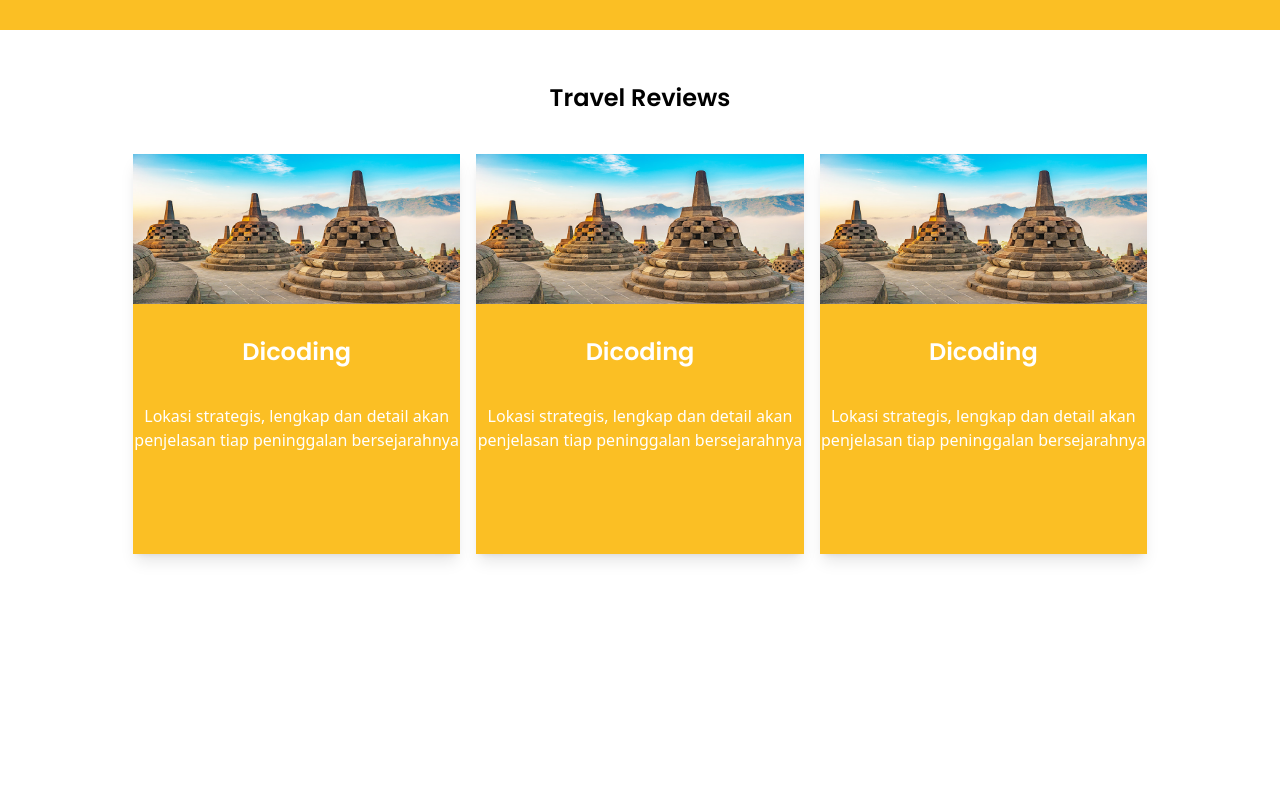
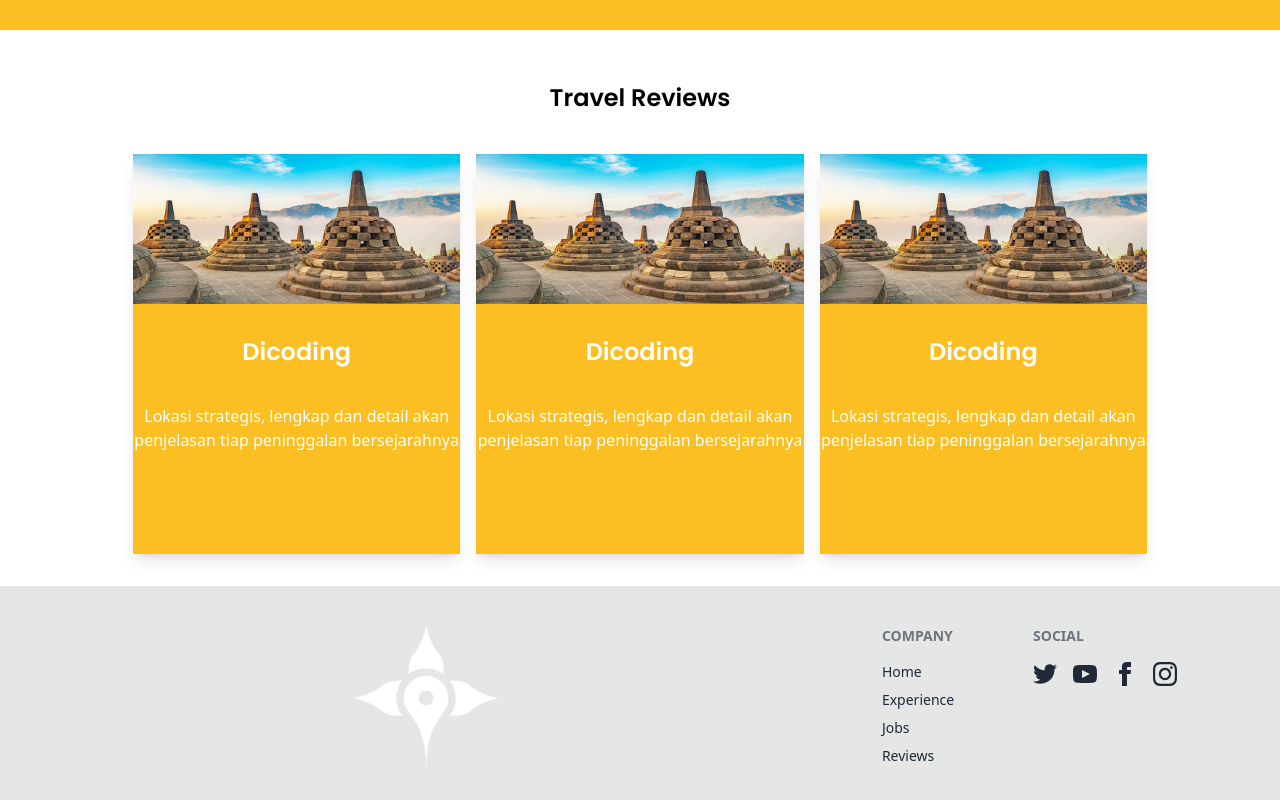
Before and after one commit to Zykiria01/sejaloka, a React (Vite) app: page / in a window 1280 px wide. Shown: the part 1888-2688 px from the top of the page. Before the commit the page ends 2474 px from the top, so only its background shows below. Built offline with nearby package versions, Linux system fonts and the light colour scheme.

Commit message:
add footer

```diff
--- a/src/component/Footer.jsx
+++ b/src/component/Footer.jsx
@@ -0,0 +1,69 @@
+import LogoWhite from '../assets/image/Sejaloka-Logogram-Only-White.png';
+
+const Footer = () => {
+  return (
+    <footer className='footer p-10 bg-base-300 text-base-content'>
+      <nav className=''>
+        <img className='w-1/5 mx-auto' src={LogoWhite} />
+      </nav>
+      <nav>
+        <header className='footer-title'>Company</header>
+        <a className='link link-hover'>Home</a>
+        <a className='link link-hover'>Experience</a>
+        <a className='link link-hover'>Jobs</a>
+        <a className='link link-hover'>Reviews</a>
+      </nav>
+      <nav>
+        <header className='footer-title'>Social</header>
+        <div className='grid grid-flow-col gap-4 p-'>
+          <a>
+            <svg
+              xmlns='http://www.w3.org/2000/svg'
+              width='24'
+              height='24'
+              viewBox='0 0 24 24'
+              className='fill-current'
+            >
+              <path d='M24 4.557c-.883.392-1.832.656-2.828.775 1.017-.609 1.798-1.574 2.165-2.724-.951.564-2.005.974-3.127 1.195-.897-.957-2.178-1.555-3.594-1.555-3.179 0-5.515 2.966-4.797 6.045-4.091-.205-7.719-2.165-10.148-5.144-1.29 2.213-.669 5.108 1.523 6.574-.806-.026-1.566-.247-2.229-.616-.054 2.281 1.581 4.415 3.949 4.89-.693.188-1.452.232-2.224.084.626 1.956 2.444 3.379 4.6 3.419-2.07 1.623-4.678 2.348-7.29 2.04 2.179 1.397 4.768 2.212 7.548 2.212 9.142 0 14.307-7.721 13.995-14.646.962-.695 1.797-1.562 2.457-2.549z'></path>
+            </svg>
+          </a>
+          <a>
+            <svg
+              xmlns='http://www.w3.org/2000/svg'
+              width='24'
+              height='24'
+              viewBox='0 0 24 24'
+              className='fill-current'
+            >
+              <path d='M19.615 3.184c-3.604-.246-11.631-.245-15.23 0-3.897.266-4.356 2.62-4.385 8.816.029 6.185.484 8.549 4.385 8.816 3.6.245 11.626.246 15.23 0 3.897-.266 4.356-2.62 4.385-8.816-.029-6.185-.484-8.549-4.385-8.816zm-10.615 12.816v-8l8 3.993-8 4.007z'></path>
+            </svg>
+          </a>
+          <a>
+            <svg
+              xmlns='http://www.w3.org/2000/svg'
+              width='24'
+              height='24'
+              viewBox='0 0 24 24'
+              className='fill-current'
+            >
+              <path d='M9 8h-3v4h3v12h5v-12h3.642l.358-4h-4v-1.667c0-.955.192-1.333 1.115-1.333h2.885v-5h-3.808c-3.596 0-5.192 1.583-5.192 4.615v3.385z'></path>
+            </svg>
+          </a>
+          <a>
+            <svg
+              xmlns='http://www.w3.org/2000/svg'
+              width='24'
+              height='24'
+              viewBox='0 0 24 24'
+              className='fill-current'
+            >
+              <path d='M12 2.163c3.204 0 3.584.012 4.85.07 3.252.148 4.771 1.691 4.919 4.919.058 1.265.069 1.645.069 4.849 0 3.205-.012 3.584-.069 4.849-.149 3.225-1.664 4.771-4.919 4.919-1.266.058-1.644.07-4.85.07-3.204 0-3.584-.012-4.849-.07-3.26-.149-4.771-1.699-4.919-4.92-.058-1.265-.07-1.644-.07-4.849 0-3.204.013-3.583.07-4.849.149-3.227 1.664-4.771 4.919-4.919 1.266-.057 1.645-.069 4.849-.069zm0-2.163c-3.259 0-3.667.014-4.947.072-4.358.2-6.78 2.618-6.98 6.98-.059 1.281-.073 1.689-.073 4.948 0 3.259.014 3.668.072 4.948.2 4.358 2.618 6.78 6.98 6.98 1.281.058 1.689.072 4.948.072 3.259 0 3.668-.014 4.948-.072 4.354-.2 6.782-2.618 6.979-6.98.059-1.28.073-1.689.073-4.948 0-3.259-.014-3.667-.072-4.947-.196-4.354-2.617-6.78-6.979-6.98-1.281-.059-1.69-.073-4.949-.073zm0 5.838c-3.403 0-6.162 2.759-6.162 6.162s2.759 6.163 6.162 6.163 6.162-2.759 6.162-6.163c0-3.403-2.759-6.162-6.162-6.162zm0 10.162c-2.209 0-4-1.79-4-4 0-2.209 1.791-4 4-4s4 1.791 4 4c0 2.21-1.791 4-4 4zm6.406-11.845c-.796 0-1.441.645-1.441 1.44s.645 1.44 1.441 1.44c.795 0 1.439-.645 1.439-1.44s-.644-1.44-1.439-1.44z' />
+            </svg>
+          </a>
+        </div>
+      </nav>
+    </footer>
+  );
+};
+
+export default Footer;
--- a/src/pages/landingPage/Index.jsx
+++ b/src/pages/landingPage/Index.jsx
@@ -4,6 +4,7 @@
 import SectionDestinasi from './SectionDestinasi/Index';
 import SectionPengalaman from './SectionPengalaman/Index';
 import TravelerReviews from './TravelerReviews';
+import Footer from '../../component/Footer';
 
 const landingPage = () => {
   return (
@@ -14,6 +15,7 @@
         <SectionPengalaman />
         <SectionDestinasi />
         <TravelerReviews />
+        <Footer />
       </MainLayout>
     </>
   );
```
Also changed, not shown: src/assets/image/Sejaloka-Logogram-Only-White.png (renamed from src/assets/image/Sejaloka Logogram Only White.png).
